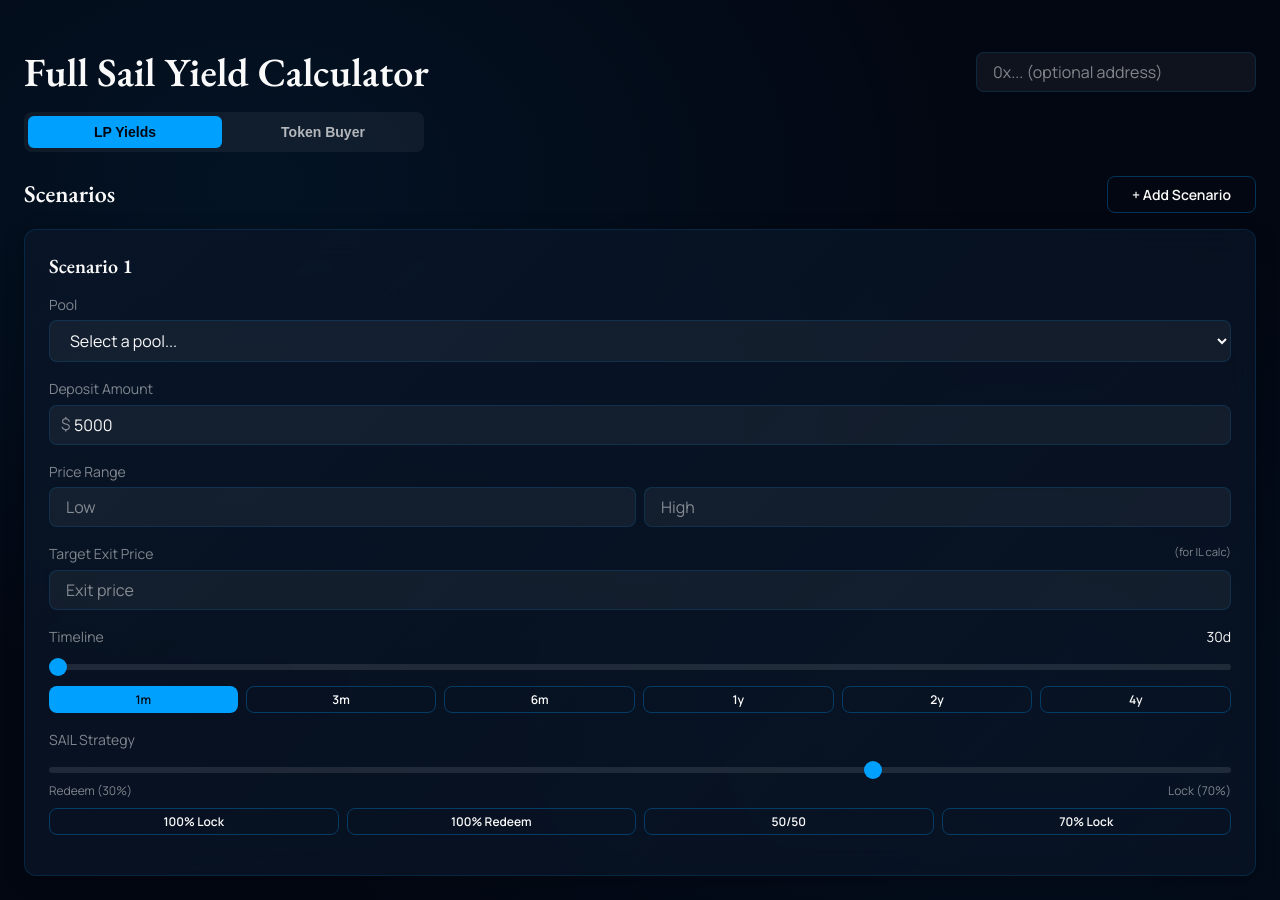
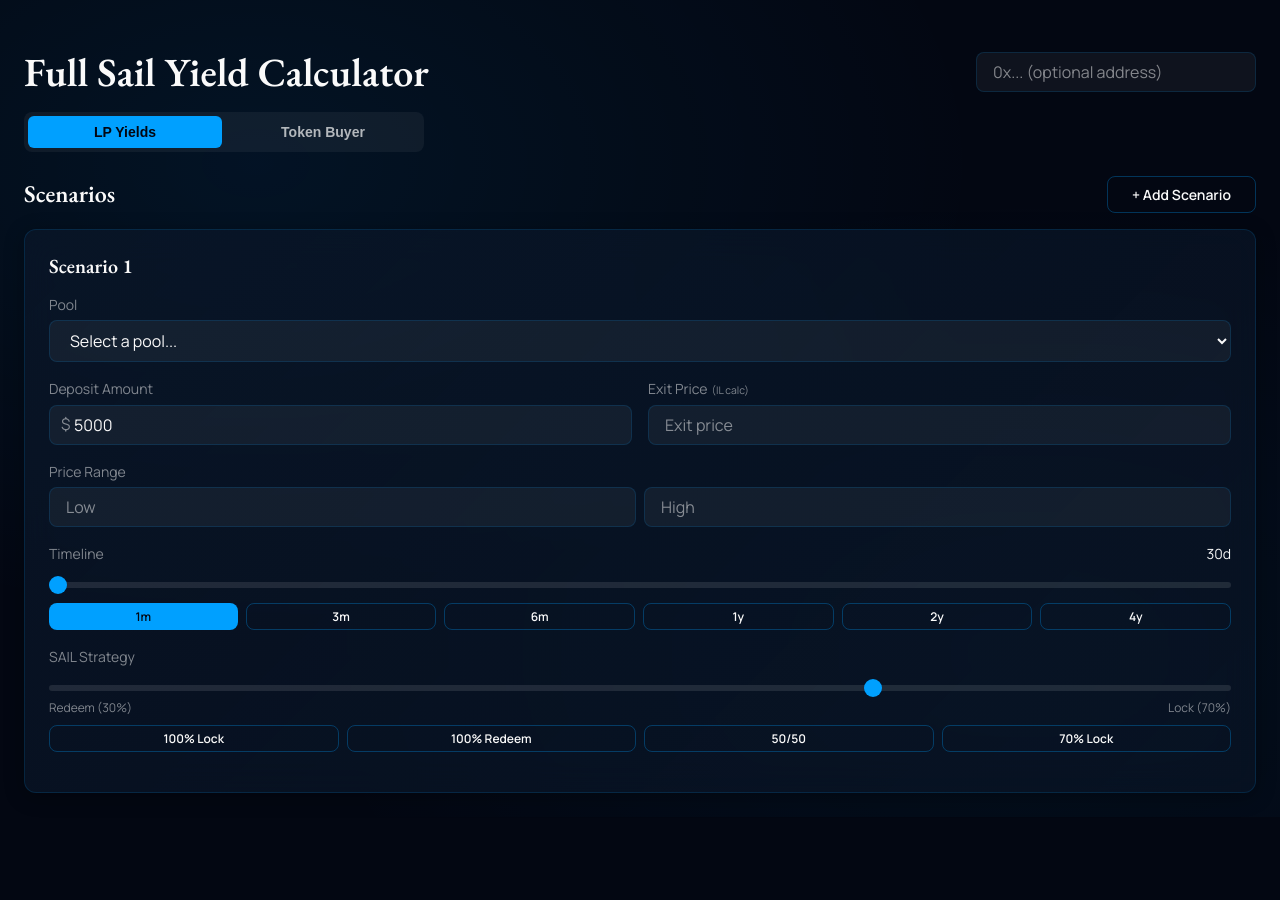
Before and after one commit to glupta/full-sail-yield-calculator, a React (Vite) app: page / in a window 1280 px wide. After the commit the page ends 817 px from the top, so only its background shows below. Built offline with nearby package versions, Linux system fonts and the light colour scheme.

Commit message:
style: put deposit amount and exit price inputs inline

```diff
--- a/src/components/ScenarioPanel.jsx
+++ b/src/components/ScenarioPanel.jsx
@@ -97,8 +97,10 @@ export default function ScenarioPanel({
                 )}
             </div>
 
+            {/* Deposit Amount & Exit Price - inline */}
+            <div className="flex gap-md mb-md">
                 {/* Deposit Amount */}
-            <div className="mb-md">
+                <div style={{ flex: 1 }}>
                     <label className="text-muted" style={{ fontSize: '0.875rem', display: 'block', marginBottom: 'var(--space-xs)' }}>
                         Deposit Amount
                     </label>
@@ -110,6 +112,32 @@ export default function ScenarioPanel({
                             onChange={(e) => onChange({ depositAmount: Number(e.target.value) })}
                             style={{ width: '100%', paddingLeft: '24px' }}
                         />
+                    </div>
+                </div>
+
+                {/* Exit Price */}
+                <div style={{ flex: 1 }}>
+                    <label className="text-muted" style={{ fontSize: '0.875rem', display: 'block', marginBottom: 'var(--space-xs)' }}>
+                        Exit Price
+                        <span className="text-muted" style={{ fontSize: '0.65rem', marginLeft: '4px' }}>(IL calc)</span>
+                    </label>
+                    <input
+                        type="number"
+                        step="0.01"
+                        value={scenario.exitPrice ?? (pool?.currentPrice ? roundToSigFigs(pool.currentPrice) : '')}
+                        onChange={(e) => onChange({ exitPrice: e.target.value === '' ? null : Number(e.target.value) })}
+                        style={{ width: '100%' }}
+                        placeholder="Exit price"
+                    />
+                    {pool?.currentPrice && (
+                        <div className="text-muted" style={{ fontSize: '0.7rem', marginTop: '2px' }}>
+                            {(() => {
+                                const exitPrice = scenario.exitPrice ?? pool.currentPrice;
+                                const change = ((exitPrice / pool.currentPrice - 1) * 100);
+                                return `${change >= 0 ? '+' : ''}${change.toFixed(1)}% price change`;
+                            })()}
+                        </div>
+                    )}
                 </div>
             </div>
 
@@ -159,32 +187,7 @@ export default function ScenarioPanel({
                 </div>
             </div>
 
-            {/* Exit Price - for IL calculation */}
-            <div className="mb-md">
-                <label className="text-muted" style={{ fontSize: '0.875rem', display: 'block', marginBottom: 'var(--space-xs)' }}>
-                    Target Exit Price
-                    <span className="text-muted" style={{ float: 'right', fontSize: '0.7rem' }}>
-                        (for IL calc)
-                    </span>
-                </label>
-                <input
-                    type="number"
-                    step="0.01"
-                    value={scenario.exitPrice ?? (pool?.currentPrice ? roundToSigFigs(pool.currentPrice) : '')}
-                    onChange={(e) => onChange({ exitPrice: e.target.value === '' ? null : Number(e.target.value) })}
-                    style={{ width: '100%' }}
-                    placeholder="Exit price"
-                />
-                {pool?.currentPrice && (
-                    <div className="text-muted" style={{ fontSize: '0.7rem', marginTop: '2px' }}>
-                        {(() => {
-                            const exitPrice = scenario.exitPrice ?? pool.currentPrice;
-                            const change = ((exitPrice / pool.currentPrice - 1) * 100);
-                            return `${change >= 0 ? '+' : ''}${change.toFixed(1)}% price change`;
-                        })()}
-                    </div>
-                )}
-            </div>
+
 
             {/* Timeline */}
             <div className="mb-md">
```
Lines whose indentation alone changed are shown as unchanged.
